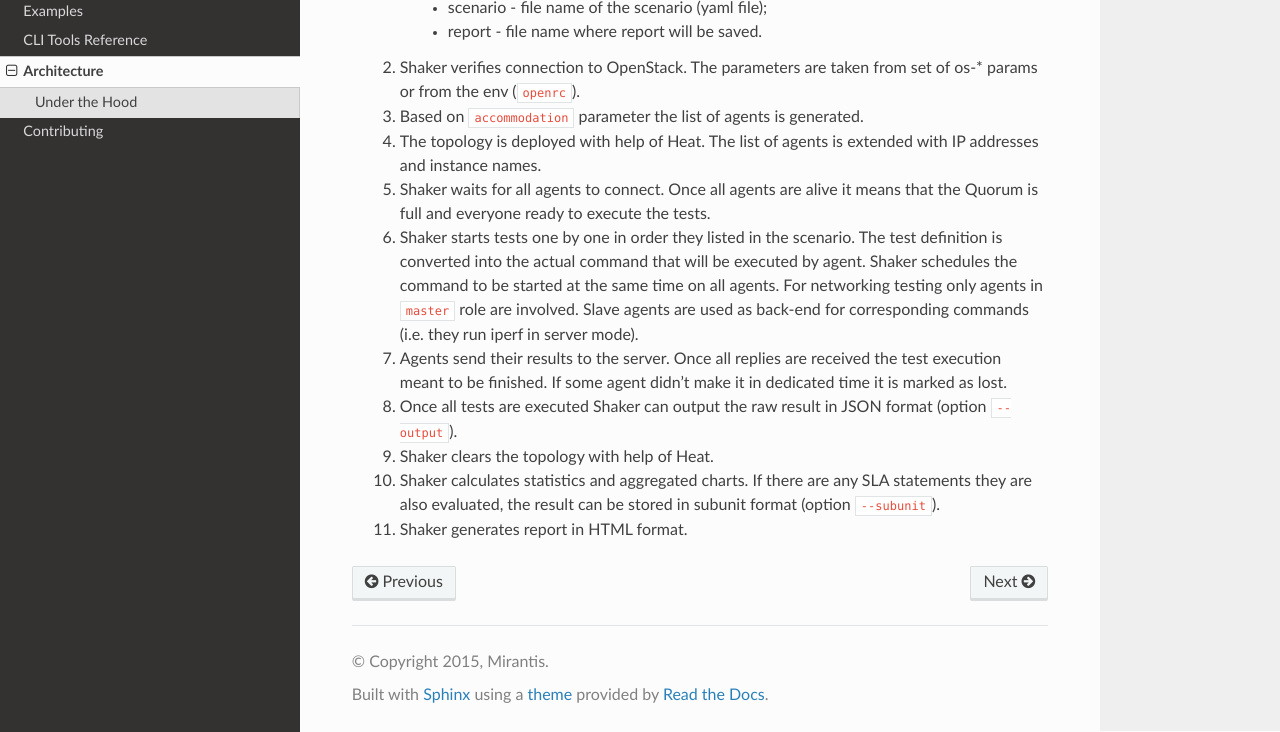
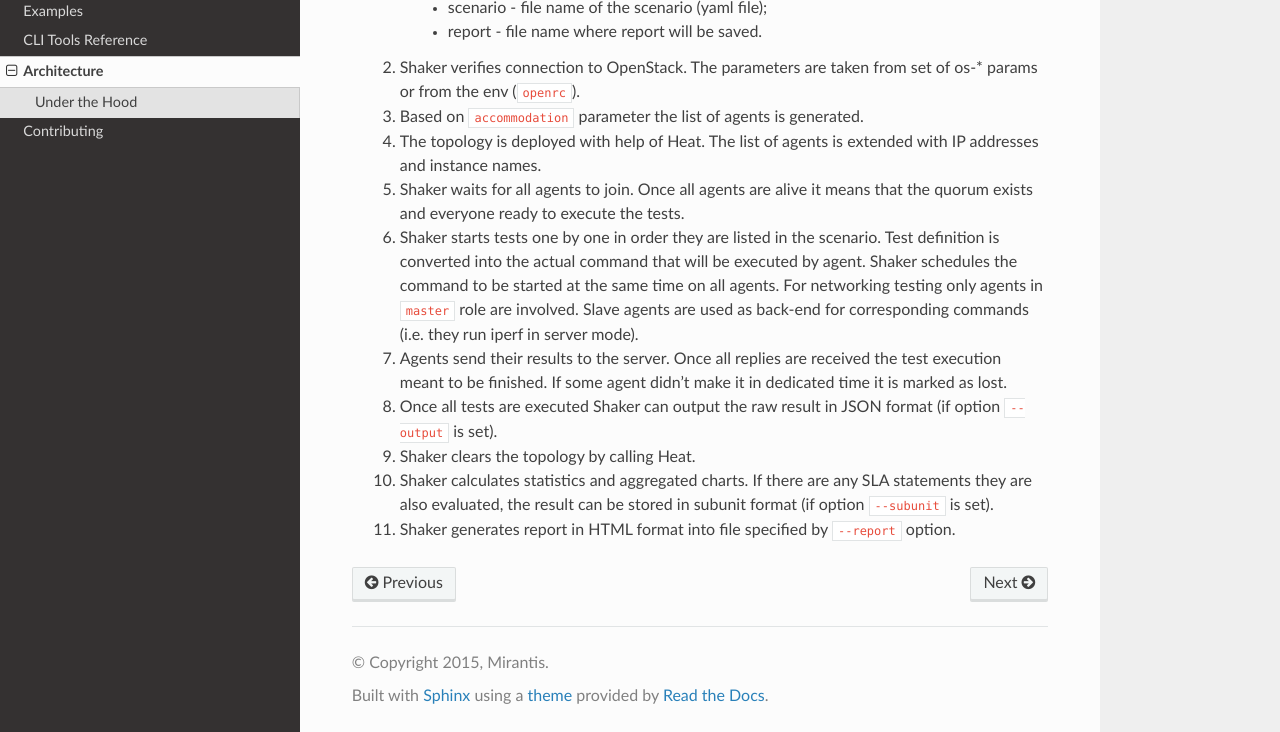
Before and after one commit to openstack-archive/shaker, a Sphinx documentation site: the page built from doc/source/architecture.rst, in a window 1280 px wide and 900 px high, scrolled down 756 px, cut to the strip 168-900 px from the top of the window. Built offline with Sphinx 7.4.7 and the Read the Docs theme 2.0.0, drawn with Linux system fonts in a browser that asks for light colours.

Commit message:
Minor docs improvements
Change-Id: I4b6764d8730740df2e223b04a6ed97aafa4a1fc3

```diff
--- a/doc/source/architecture.rst
+++ b/doc/source/architecture.rst
@@ -21,7 +21,8 @@ Scenario execution involves the following steps:
         shaker --server-endpoint <host:port> --scenario <scenario> --report <report>
 
        where:
-          * host:port - address of the machine where Shaker is installed and port is some arbitrary free port to bind the server to;
+          * host:port - address of the machine where Shaker is installed and
+            port is some arbitrary free port to bind the server to;
           * scenario - file name of the scenario (yaml file);
           * report - file name where report will be saved.
 
@@ -31,20 +32,27 @@ Scenario execution involves the following steps:
 
     4. The topology is deployed with help of Heat. The list of agents is extended with IP addresses and instance names.
 
-    5. Shaker waits for all agents to connect. Once all agents are alive it means that the Quorum is full and everyone ready to execute the tests.
+    5. Shaker waits for all agents to join. Once all agents are alive it means
+       that the quorum exists and everyone ready to execute the tests.
 
-    6. Shaker starts tests one by one in order they listed in the scenario. The test definition is converted into the actual command that will be
-       executed by agent. Shaker schedules the command to be started at the same time on all agents. For networking testing only agents in ``master`` role
-       are involved. Slave agents are used as back-end for corresponding commands (i.e. they run iperf in server mode).
+    6. Shaker starts tests one by one in order they are listed in the scenario.
+       Test definition is converted into the actual command that will be
+       executed by agent. Shaker schedules the command to be started at the same
+       time on all agents. For networking testing only agents in ``master`` role
+       are involved. Slave agents are used as back-end for corresponding commands
+       (i.e. they run iperf in server mode).
 
-    7. Agents send their results to the server. Once all replies are received the test execution meant to be finished. If some agent didn't make it in
+    7. Agents send their results to the server. Once all replies are received
+       the test execution meant to be finished. If some agent didn't make it in
        dedicated time it is marked as lost.
 
-    8. Once all tests are executed Shaker can output the raw result in JSON format (option ``--output``).
+    8. Once all tests are executed Shaker can output the raw result in JSON format
+       (if option ``--output`` is set).
 
-    9. Shaker clears the topology with help of Heat.
+    9. Shaker clears the topology by calling Heat.
 
-    10. Shaker calculates statistics and aggregated charts. If there are any SLA statements they are also evaluated, the result can be stored in subunit format
-        (option ``--subunit``).
+    10. Shaker calculates statistics and aggregated charts. If there are any
+        SLA statements they are also evaluated, the result can be stored in subunit format
+        (if option ``--subunit`` is set).
 
-    11. Shaker generates report in HTML format.
+    11. Shaker generates report in HTML format into file specified by ``--report`` option.
--- a/doc/source/examples.rst
+++ b/doc/source/examples.rst
@@ -49,7 +49,7 @@ L3 North-South
 --------------
 
 This scenario tests the bandwidth between pairs of instances deployed in different virtual networks. Instances
-with master agents are located in one network, instances with slave agents are reached via floating IP.
+with master agents are located in one network, instances with slave agents are reached via their floating IPs.
 Each instance is deployed on its own compute node. The test increases the load from 1 pair pair until
 all available instances are used.
 
--- a/doc/source/usage.rst
+++ b/doc/source/usage.rst
@@ -68,6 +68,7 @@ The execution part of scenario contains a list of tests that are executed one by
 simultaneously on all available agents. The level of concurrency can be controlled by option ``size``. There are
 3 values available:
 
+    * ``size`` is not specified - all agents are involved;
     * ``size: linear_progression`` - the execution starts with 1 agent and increases by 1 until all agents are involved;
     * ``size: quadratic_progression`` - the execution starts with 1 agent (or 1 pair) and doubles until all agents are involved.
 
```
